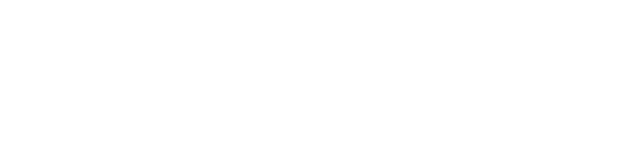
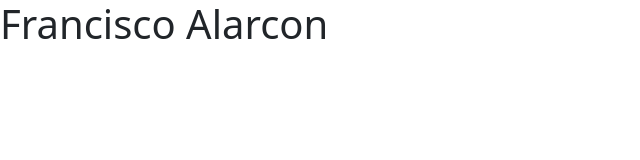
Before and after one commit to PacoJavoMx/portfolioproject, a plain HTML site: page index.html in a window 1280 px wide. Shown: the whole page, without its empty margins (0-640 px from the left). Drawn offline with nearby package versions, Linux system fonts and the light colour scheme.

Commit message:
Añadiendo nombre FA

```diff
--- a/index.html
+++ b/index.html
@@ -9,6 +9,10 @@
   <body>
 </head>
 <body>
-  <script src="https://cdn.jsdelivr.net/npm/bootstrap@5.3.3/dist/js/bootstrap.bundle.min.js" integrity="sha384-YvpcrYf0tY3lHB60NNkmXc5s9fDVZLESaAA55NDzOxhy9GkcIdslK1eN7N6jIeHz" crossorigin="anonymous"></script>
+<header>
+  <h1>Francisco Alarcon</h1>
+</header>
+
+<script src="https://cdn.jsdelivr.net/npm/bootstrap@5.3.3/dist/js/bootstrap.bundle.min.js" integrity="sha384-YvpcrYf0tY3lHB60NNkmXc5s9fDVZLESaAA55NDzOxhy9GkcIdslK1eN7N6jIeHz" crossorigin="anonymous"></script>
 </body>
 </html>
```
